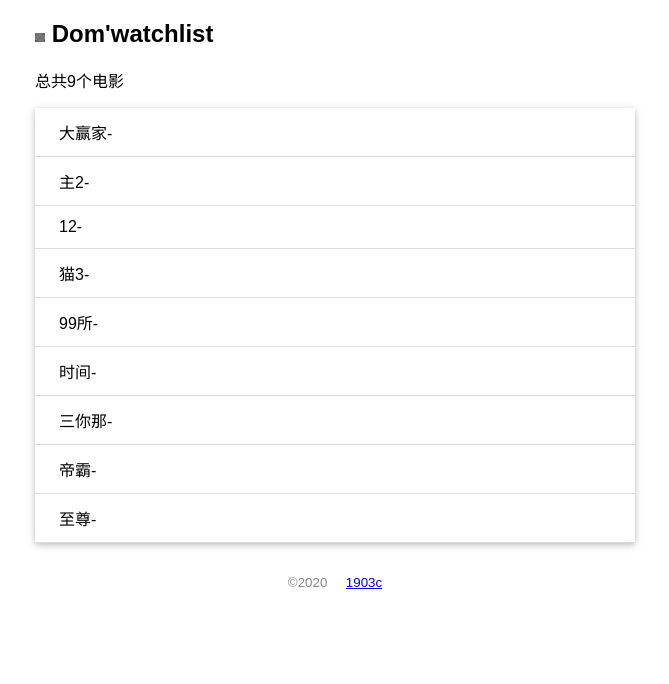
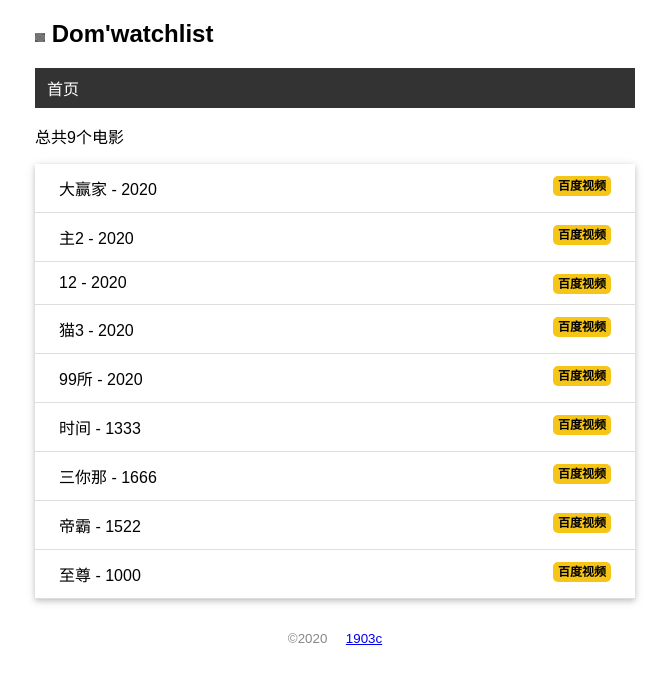
Before and after one commit to zrxingchen/flaskweb, a Flask app: page / in a window 1280 px wide. Shown: the top 684 px of the page, without its empty margins (305-974 px from the left). Run offline with Flask 2, Linux system fonts and the light colour scheme; data comes from the database, SQL or seed files in the repository.

Commit message:
模板继承和错误处理和模板上下文函数

```diff
--- a/day/watchlist/app.py
+++ b/day/watchlist/app.py
@@ -33,12 +33,8 @@ class Movie(db.Model):
 # views 视图函数
 @app.route('/')
 def index():
-
-    user = User.query.first()
     movies = Movie.query.all()
-
-
-    return render_template('index.html',user=user,movies=movies)
+    return render_template('index.html',movies=movies)
 
 # 自定义命令
 @app.cli.command()  # 注册命令
@@ -75,7 +71,19 @@ def forge():
 
 
 
+
+# 错误处理函数
 @app.errorhandler(404)
 def page_not_found(e):
+
+    return render_template('404.html')
+
+
+
+
+
+# 模板上下文处理函数
+@app.context_processor
+def common_user():
     user = User.query.first()
-    return render_template('404.html',user=user)
+    return dict(user=user)
--- a/day/watchlist/static/css/style.css
+++ b/day/watchlist/static/css/style.css
@@ -31,3 +31,40 @@ footer{
 .movie-list li:hover{
     background-color: #f8f9fa;
 }
+nav ul{
+    list-style-type: none;
+    margin: 0;
+    padding: 0;
+    overflow: hidden;
+    background-color: #333333;
+}
+nav li{
+    float: left;
+
+}
+nav li a{
+    display: block;
+    color: white;
+    text-align: center;
+    padding: 8px 12px;
+    text-decoration:none;
+
+}
+nav li a:hover{
+    background-color: #111111;
+
+}
+.float-right{
+    float: right;
+
+}
+.baidu{
+    font-size: 12px;
+    font-weight: bold;
+    color: black;
+    text-decoration: none;
+    background: #f5c518;
+    border-radius: 5px;
+    padding: 3px 5px;
+
+}
--- /dev/null
+++ b/day/watchlist/templates/base.html
@@ -0,0 +1,35 @@
+<!DOCTYPE html>
+<html lang="zh">
+<head>
+    {% block head %}
+    <meta charset="UTF-8">
+    <meta name="viewport" content="width=device-width, initial-scale=1.0">
+    <title>{{ user.name }}'watchlist</title>
+    <link rel="stylesheet" href="{{ url_for('static',filename='css/style.css')}}">
+    {% endblock %}
+</head>
+<body>
+
+    <h2>
+        <img src="{{ url_for('static',filename='images/0.jpg')}}" alt="头像" class="ac">
+        {{ user.name }}'watchlist
+    </h2>
+    <nav>
+        <ul>
+            <li>
+                <a href="{{ url_for('index')}}"> 首页</a>
+            </li>
+        </ul>
+
+
+    </nav>
+    {% block content %}
+
+    {% endblock%}
+
+
+    <footer>
+        <small>&copy;2020 &nbsp;&nbsp;&nbsp; <a href="#">1903c</a></small>
+    </footer>
+</body>
+</html>
--- a/day/watchlist/templates/index.html
+++ b/day/watchlist/templates/index.html
@@ -1,27 +1,16 @@
-<!DOCTYPE html>
-<html lang="zh">
-<head>
-    <meta charset="UTF-8">
-    <meta name="viewport" content="width=device-width, initial-scale=1.0">
-    <title>{{ user.name }}'watchlist</title>
-    <link rel="stylesheet" href="{{ url_for('static',filename='css/style.css')}}">
-</head>
-<body>
 
-    <h2>
-        <img src="{{ url_for('static',filename='images/0.jpg')}}" alt="头像" class="ac">
-        {{ user.name }}'watchlist
-    </h2>
+{% extends 'base.html' %}
 
-    {# 过滤器 #}
-    <p>总共{{ movies|length }}个电影</p>
-    <ul class='movie-list'>
-        {% for movie in movies %}
-        <li>{{movie.title}}-{{movie.name}}</li>
-        {% endfor %}
-    </ul>
-    <footer>
-        <small>&copy;2020 &nbsp;&nbsp;&nbsp; <a href="#">1903c</a></small>
-    </footer>
-</body>
-</html>
+{% block content %}
+<p>总共{{ movies|length }}个电影</p>
+<ul class='movie-list'>
+    {% for movie in movies %}
+    <li>
+        {{movie.title}} - {{movie.year}}
+        <span class='float-right'>
+            <a class='baidu' href="http://v.baidu.com/v?word={{ movie.title }}&ct=301989888&rn=67&pn=0&db=0&s=0&fbl=800&ie=utf-8&oq={{movie.title}}&f=3&rsp=0" target="_blank">百度视频</a>
+        </span>
+    </li>
+    {% endfor %}
+</ul>
+{% endblock%}
```
Also changed, not shown: day/watchlist/templates/404.html (+8 -23 lines).
